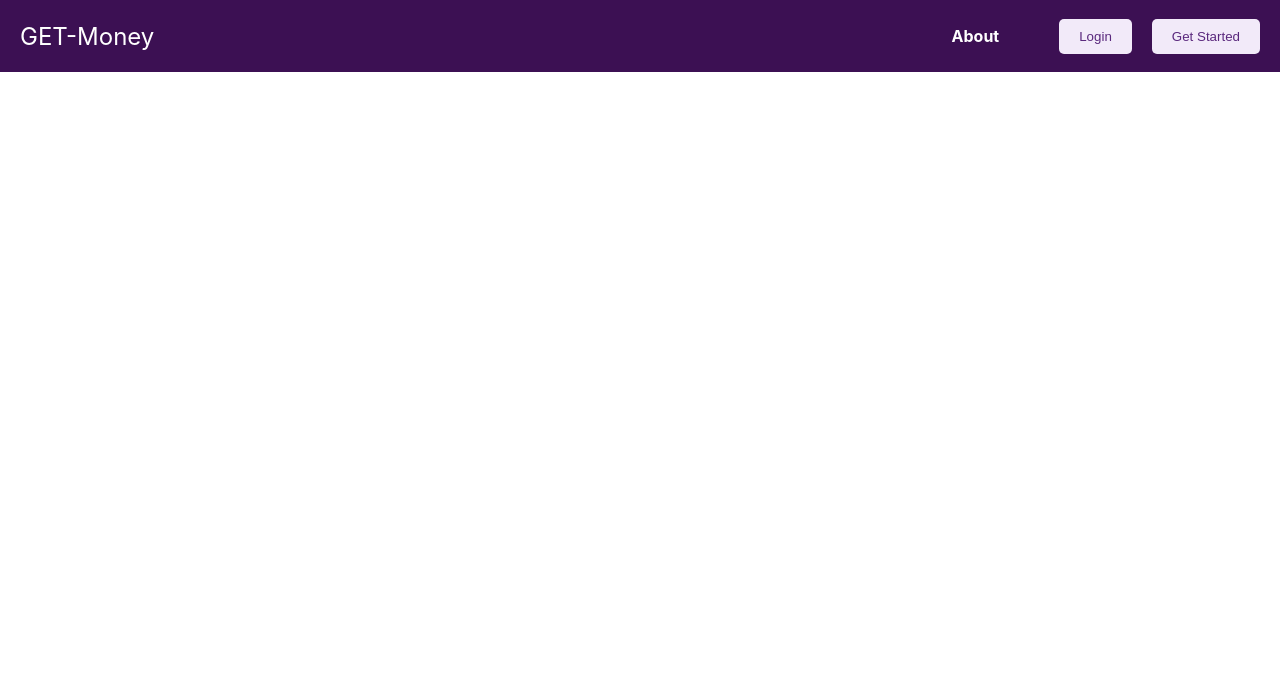
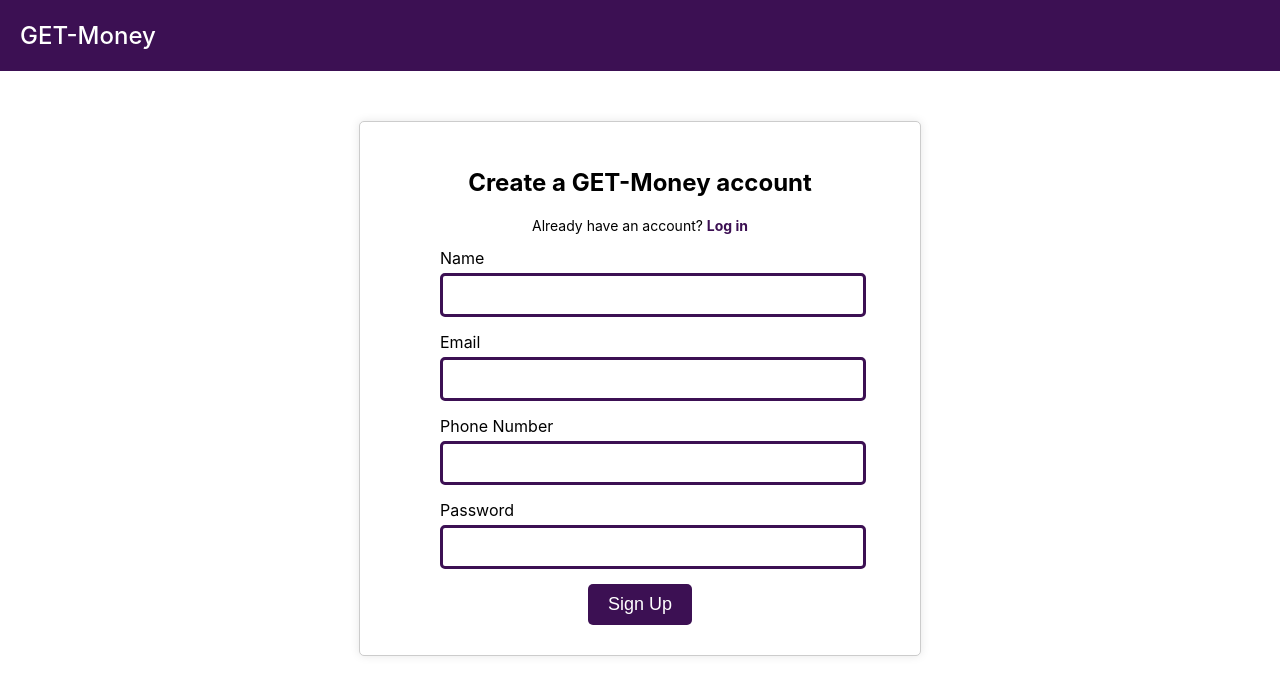
Before and after one commit to Chandu71202/Get-Money-Multicurrency-Transfer, a React (Create React App) app in the folder frontend/: page /register in a window 1280 px wide. Shown: the top 694 px of the page. Built offline with nearby package versions, Linux system fonts and the light colour scheme.

Commit message:
feat: Raji Added register page

```diff
--- a/frontend/package.json
+++ b/frontend/package.json
@@ -8,6 +8,7 @@
     "@testing-library/user-event": "^13.5.0",
     "react": "^18.2.0",
     "react-dom": "^18.2.0",
+    "react-router-dom": "^6.16.0",
     "react-scripts": "5.0.1",
     "web-vitals": "^2.1.4"
   },
--- a/frontend/src/App.js
+++ b/frontend/src/App.js
@@ -1,11 +1,19 @@
 import './App.css';
 import Home from './components/Home';
 import Navbar from './components/Navbar';
+import Register from './components/Register';
+import { BrowserRouter as Router, Routes, Route } from "react-router-dom";
+
 
 function App() {
   return (
     <div>
-      <Navbar/>
+      <Router>
+        <Routes>
+          <Route path="/" element={<Home/>}/>
+          <Route path="/register" element={<Register/>}/>
+        </Routes>
+      </Router>
     </div>
   );
 }
--- a/frontend/src/components/Home.js
+++ b/frontend/src/components/Home.js
@@ -1,7 +1,12 @@
 import React from 'react'
+import Navbar from './Navbar'
 
 export default function Home() {
   return (
-    <div>Home</div>
+    <div>
+    <Navbar/>
+
+    </div>
+
   )
 }
--- a/frontend/src/components/Navbar.js
+++ b/frontend/src/components/Navbar.js
@@ -1,4 +1,5 @@
 import React, { useState } from 'react';
+import {useNavigate} from 'react-router-dom';
 import '../styles/Navbar.css';
 
 export default function Navbar() {
@@ -7,6 +8,11 @@ export default function Navbar() {
   const toggleMenu = () => {
     setMenuActive(!menuActive);
   };
+
+  let navigate = useNavigate();
+  const Register = () => {
+    navigate("/register");
+  }
 
   return (
     <nav className="navbar">
@@ -24,7 +30,7 @@ export default function Navbar() {
         </ul>
         <div className="buttons">
           <button className="login-button">Login</button>
-          <button className="get-started-button">Get Started</button>
+          <button className="get-started-button" onClick={() => Register()}>Get Started</button>
         </div>
       </div>
     </nav>
--- /dev/null
+++ b/frontend/src/components/Register.js
@@ -0,0 +1,47 @@
+import React from 'react'
+import '../styles/Register.css'
+export default function Register() {
+
+        return (
+            <div>
+                <div className="navbar1">
+                    <h1 className="navbar-heading1">GET-Money</h1>
+                </div>
+            <div className="signup-container">
+
+            <h1 className='heading'>Create a GET-Money account</h1>
+            <p className='subheading'>Already have an account? <a href="#">Log in</a></p>
+
+            <form>
+                <div className="form-group">
+                <label htmlFor="name">Name</label>
+                <input type="text" id="name" name="name" />
+                </div>
+
+                <div className="form-group">
+                <label htmlFor="email">Email</label>
+                <input type="email" id="email" name="email" />
+                </div>
+
+                <div className="form-group">
+                <label htmlFor="phone">Phone Number</label>
+                <input type="tel" id="phone" name="phone" />
+                </div>
+
+                <div className="form-group">
+                <label htmlFor="password">Password</label>
+                <input type="password" id="password" name="password" />
+                </div>
+
+                <button type="submit">Sign Up</button>
+            </form>
+            </div>
+            </div>
+     )
+}
+
+// Name
+// Email
+// Phone Number
+// Password
+// Confirm Password
--- /dev/null
+++ b/frontend/src/styles/Register.css
@@ -0,0 +1,86 @@
+
+.signup-container {
+    text-align: center;
+    max-width: 400px;
+    margin: 50px auto 0 auto;
+    padding: 30px 80px;
+    border: 1px solid #ccc;
+    border-radius: 5px;
+    background-color: #fff;
+    box-shadow: 0px 0px 10px rgba(0, 0, 0, 0.1);
+  }
+
+  .heading {
+    font-size: 24px;
+    margin-bottom: 20px;
+  }
+
+  .subheading {
+    font-size: 14px;
+    margin-top: 10px;
+  }
+
+  a {
+    color: #3c1053;
+    text-decoration: none;
+    font-weight: 700;
+  }
+
+  a:hover {
+    text-decoration: underline;
+  }
+
+  .form-group {
+    margin-bottom: 15px;
+    text-align: left;
+  }
+
+  label {
+    display: block;
+    font-size: 16px;
+    margin-bottom: 5px;
+  }
+
+  input[type="text"],
+  input[type="email"],
+  input[type="tel"],
+  input[type="password"] {
+    width: 100%;
+    padding: 10px;
+    font-size: 16px;
+    border: 3px solid #3c1053;
+    border-radius: 5px;
+  }
+
+  button[type="submit"] {
+    background-color: #3c1053;
+    color: #fff;
+    font-size: 18px;
+    padding: 10px 20px;
+    border: none;
+    border-radius: 5px;
+    cursor: pointer;
+    transition: background-color 0.2s;
+  }
+
+  button[type="submit"]:hover {
+    background-color: #3c1053;
+  }
+
+  /* Navbar.css */
+
+.navbar1 {
+    background-color: #3c1053;
+    color: white;
+    display: flex;
+    justify-content: space-between;
+    align-items: center;
+    padding: 5px 20px 4.5px;
+    margin-bottom: 10px;
+  }
+
+  .navbar-heading1 {
+    font-size: 24px;
+    margin-right: 20px;
+    font-weight: 450;
+  }
```
Also changed, not shown: 1 other file (tests, documents, lock files or other folders).
